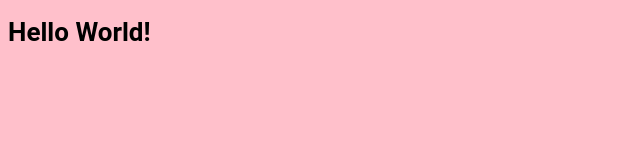
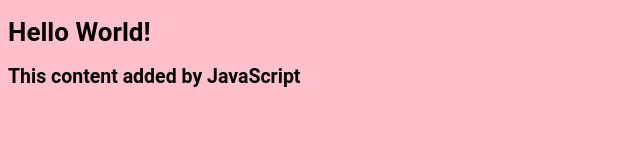
Before and after one commit to Kechi4/far-from, a plain HTML site: page index.html in a window 1280 px wide. Shown: the whole page, without its empty margins (0-640 px from the left). Drawn offline with Linux system fonts and the light colour scheme.

Commit message:
add script.js, connect to index.html

```diff
--- a/index.html
+++ b/index.html
@@ -6,5 +6,6 @@
   </head>
   <body>
     <h1>Hello World!</h1>
+    <script src="script.js"></script>
   </body>
 </html>
--- /dev/null
+++ b/script.js
@@ -0,0 +1,4 @@
+const h2 = document.createElement("h2");
+h2.textContent = "This content added by JavaScript";
+document.querySelector("body").appendChild(h2);
+const name = "Nkechi"
```
